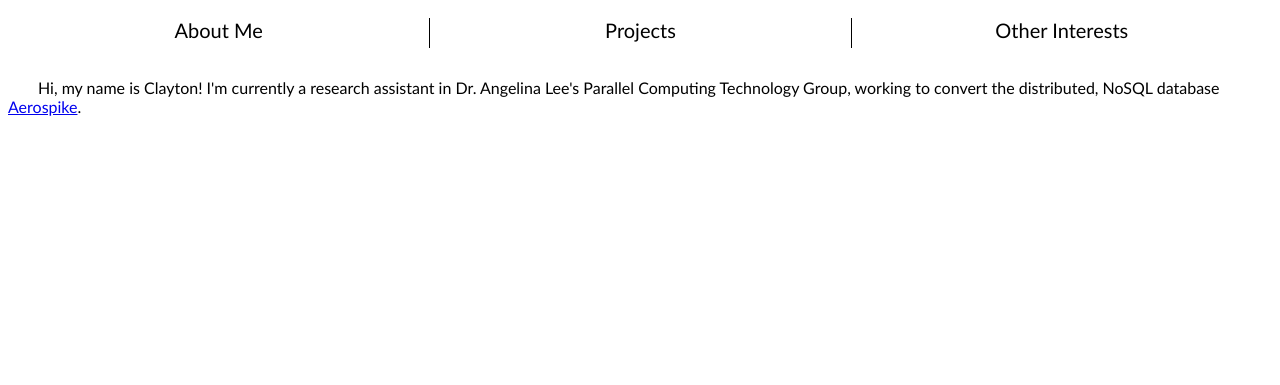
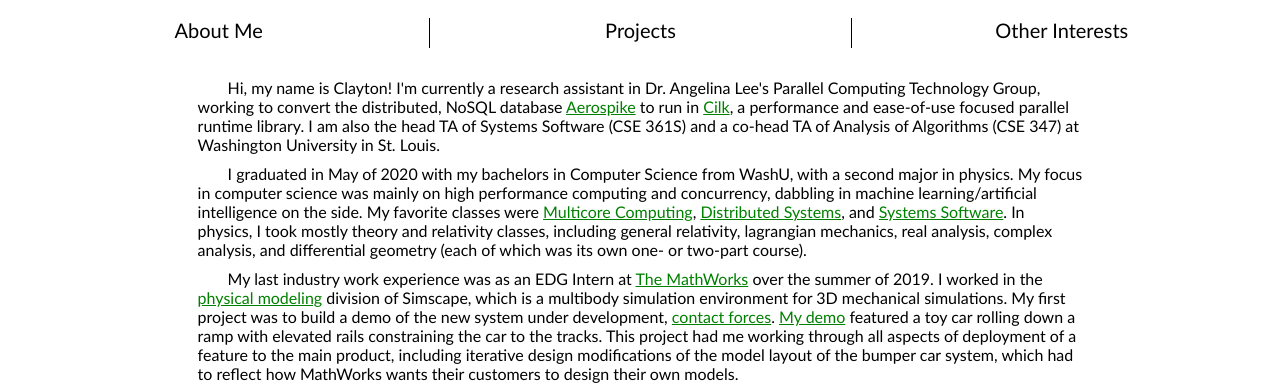
Before and after one commit to ClaytonKnittel/ClaytonKnittel.github.io, a plain HTML site: page index.html in a window 1280 px wide. Shown: the part 419-804 px from the top of the page. Drawn offline with nearby package versions, Linux system fonts and the light colour scheme.

Commit message:
about me written

```diff
--- a/assets/styles/style.css
+++ b/assets/styles/style.css
@@ -2,6 +2,24 @@
 body {
     font-family: Futura, "Trebuchet MS", Arial, sans-serif;
 }
+
+
+a:link {
+    color: green;
+}
+
+a:visited {
+    color: green;
+}
+
+a:hover {
+    color: rgb(0, 77, 0);
+}
+
+a:active {
+    color: rgb(0, 34, 0);
+}
+
 
 .elementContainer {
     width: 100%;
@@ -85,12 +103,21 @@ body {
 
 
 .textContainer {
-    width: 100%;
+    width: 70%;
+    margin: 0 15%;
 }
 
 
 .par {
     text-indent: 30px;
+}
+
+.par > div {
+    margin-bottom: 10px;
+}
+
+.par > div:last-child {
+    margin-bottom: 20vh;
 }
 
 
--- a/nav.js
+++ b/nav.js
@@ -11,7 +11,38 @@ function gen_about() {
     let $c = $('<div class="par"></div>');
     let $text = $('<div>Hi, my name is Clayton! I\'m currently a research assistant in \
     Dr. Angelina Lee\'s Parallel Computing Technology Group, working to convert the distributed, NoSQL database \
-    <a href="https://github.com/aerospike/aerospike-server" target="_blank">Aerospike</a>.</div>');
+    <a href="https://github.com/aerospike/aerospike-server" target="_blank">Aerospike</a> to run in \
+    <a href="http://parallel.cse.wustl.edu/software.html#" target="_blank">Cilk</a>, a performance and \
+    ease-of-use focused parallel runtime library. I am also the head TA of Systems Software (CSE 361S) and \
+    a co-head TA of Analysis of Algorithms (CSE 347) at Washington University in St. Louis.</div>\
+    <div>I graduated in May of 2020 with my bachelors in Computer Science from WashU, with a second major in \
+    physics. My focus in computer science was mainly on high performance computing and concurrency, dabbling \
+    in machine learning/artificial intelligence on the side. My favorite classes were \
+    <a href="https://www.cse.wustl.edu/~angelee/cse539/" target="_blank">Multicore Computing</a>, \
+    <a href="https://www.cse.wustl.edu/~cdgill/courses/cse532/" target="_blank">Distributed Systems</a>, and \
+    <a href="https://www.cse.wustl.edu/~angelee/cse361/" target="_blank">Systems Software</a>. \
+    In physics, I took mostly theory and relativity classes, including \
+    general relativity, lagrangian mechanics, real analysis, complex analysis, \
+    and differential geometry (each of which was its own one- or two-part course).</div> \
+    <div>My last industry work experience was as an EDG Intern at \
+    <a href="https://www.mathworks.com/" target="_blank">The MathWorks</a> over the summer of 2019. I worked \
+    in the <a href="https://www.mathworks.com/products/simmechanics.html" target="_blank">physical modeling</a> \
+    division of Simscape, which is a multibody simulation environment for 3D mechanical simulations. \
+    My first project was to build a demo of the new system under development, \
+    <a href="https://www.mathworks.com/help/physmod/sm/ref/spatialcontactforce.html" target="_blank">contact forces</a>. \
+    <a href="https://www.mathworks.com/help/physmod/sm/ug/using-the-contact-force-block-bumper-car.html" target="_blank">My demo</a> \
+    featured a toy car rolling down a ramp with elevated rails constraining the car to the tracks. This project had \
+    me working through all aspects of deployment of a feature to the main product, including iterative design \
+    modifications of the model layout of the bumper car system, which had to reflect how MathWorks wants their \
+    customers to design their own models.</div> \
+    <div>My second project at MathWorks was to design and implement a force visualization system in the 3D \
+    simulation viewer. This involved implementing a data flow path from the core physics engine to the graphics \
+    engine to make force and torque values accessible to the graphics code, which required modification of both \
+    components. Both the core physics engine and graphics engines were large C++ codebases, with some parts written \
+    in Java, and the components I worked in had 50+ files, each being multiple thousands of lines long. By the end of \
+    my time working there, I had the force/torque visualization fully functional, being able to dynamically display \
+    each force/torque in any arbitrary model as a vector with properly scaled magnitude. The project was taken up \
+    by my manager afterward and is currently still under development.</div>');
     $c.append($text);
 
     return $c;
@@ -22,6 +53,8 @@ function gen_proj() {
 }
 
 function gen_other() {
+    // talk about counting castles/project euler
+    // talk about guitar/music
     return $("<div></div>");
 }
 
```
